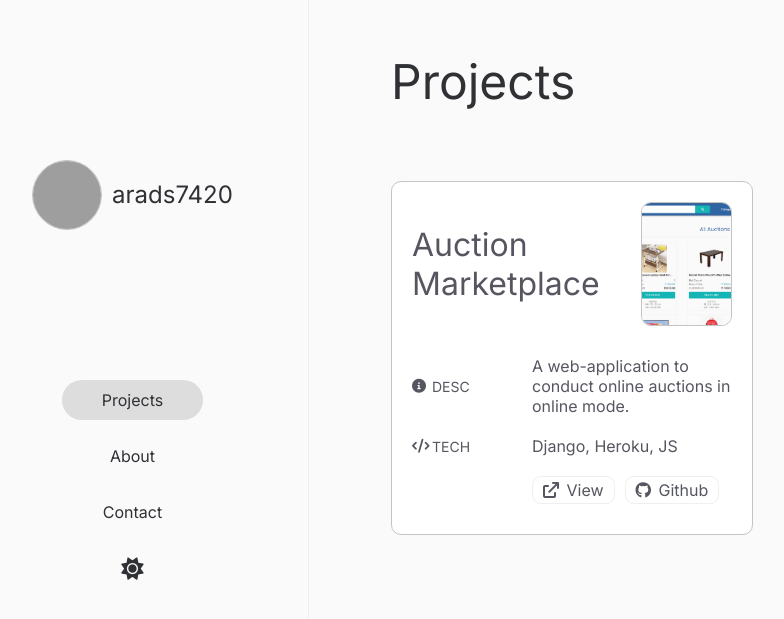
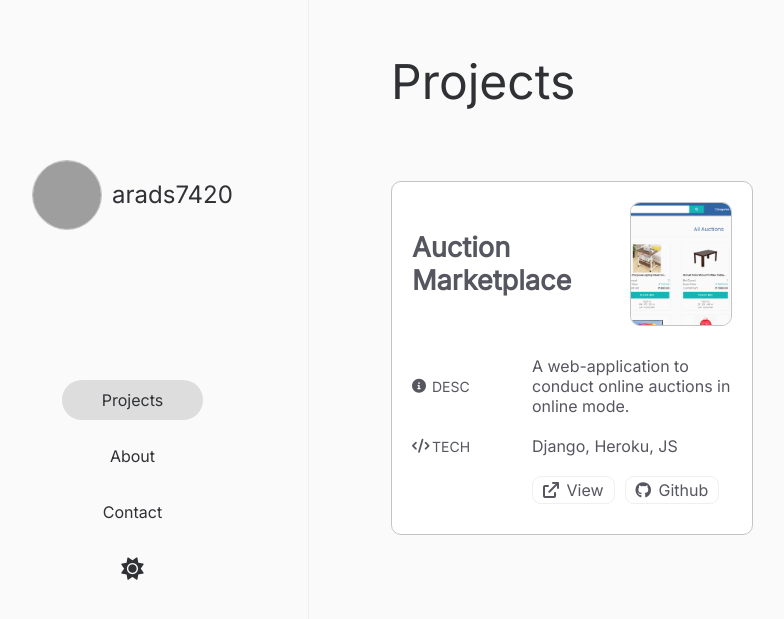
Before and after one commit to spartan7420/spartan7420.github.io, a Jekyll site: the page built from index.html, in a window 1280 px wide. Shown: the top 619 px of the page, without its empty margins (43-827 px from the left). Built offline with Jekyll 4.4.1, drawn with Linux system fonts in a browser that asks for light colours; some web fonts are replaced; grey boxes are pictures that could not be loaded.

Commit message:
Change font style

```diff
--- a/_config.yaml
+++ b/_config.yaml
@@ -12,4 +12,4 @@ gems:
 
 domain: arads7420.github.io # if you want to force HTTPS, specify the domain without the http at the start, e.g. example.com
 url: https://arads7420.github.io # the base hostname and protocol for your site, e.g. http://example.com
-baseurl: /arads7420.github.io/ # place folder name if the site is served in a subfolder
+# baseurl: /arads7420.github.io/ # place folder name if the site is served in a subfolder
--- a/_sass/main.scss
+++ b/_sass/main.scss
@@ -353,7 +353,8 @@ body {
           font-family: "Inter", sans-serif;
         }
         .project-title {
-          font-size: 2rem;
+          font-size: 1.7rem;
+          font-weight: 800;
           font-family: "Inter", sans-serif;
           a {
             text-decoration: none;
```
Also changed, not shown: 4 other files.
